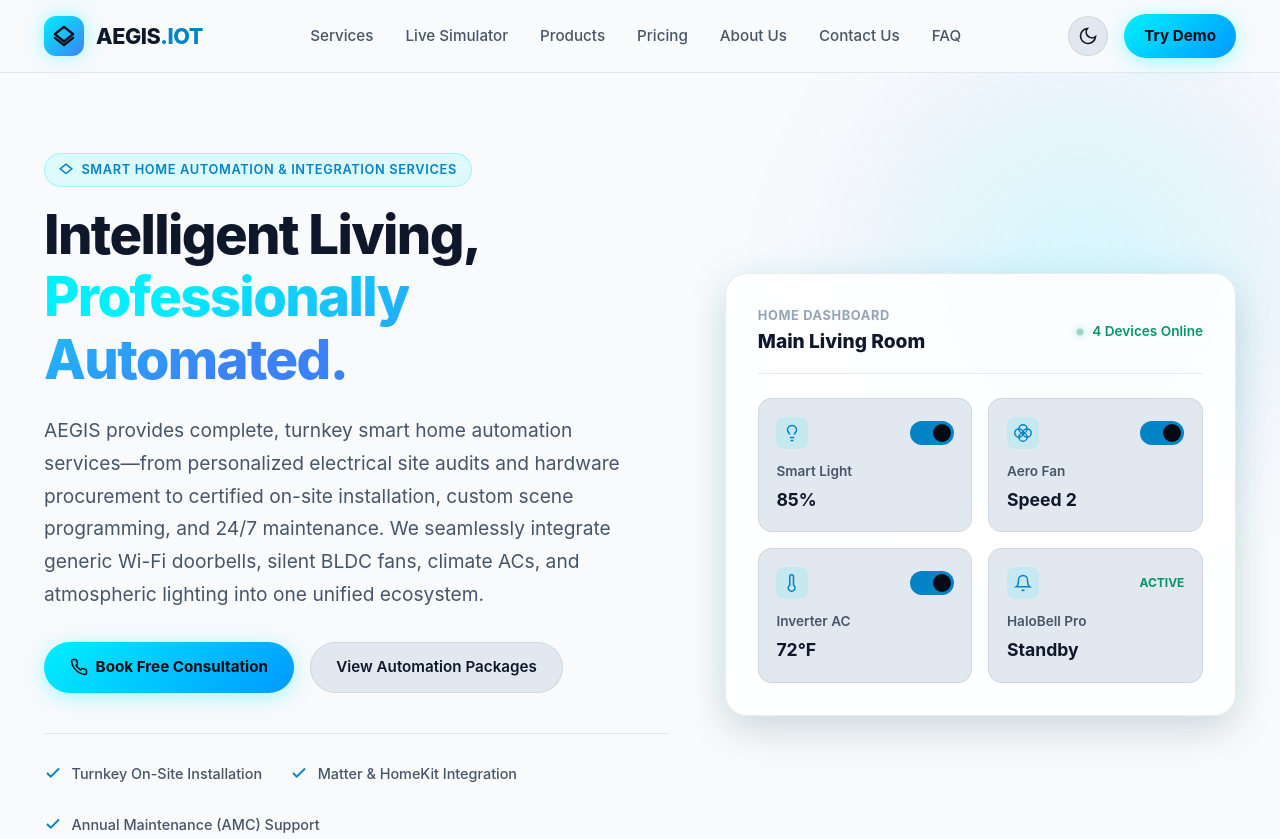
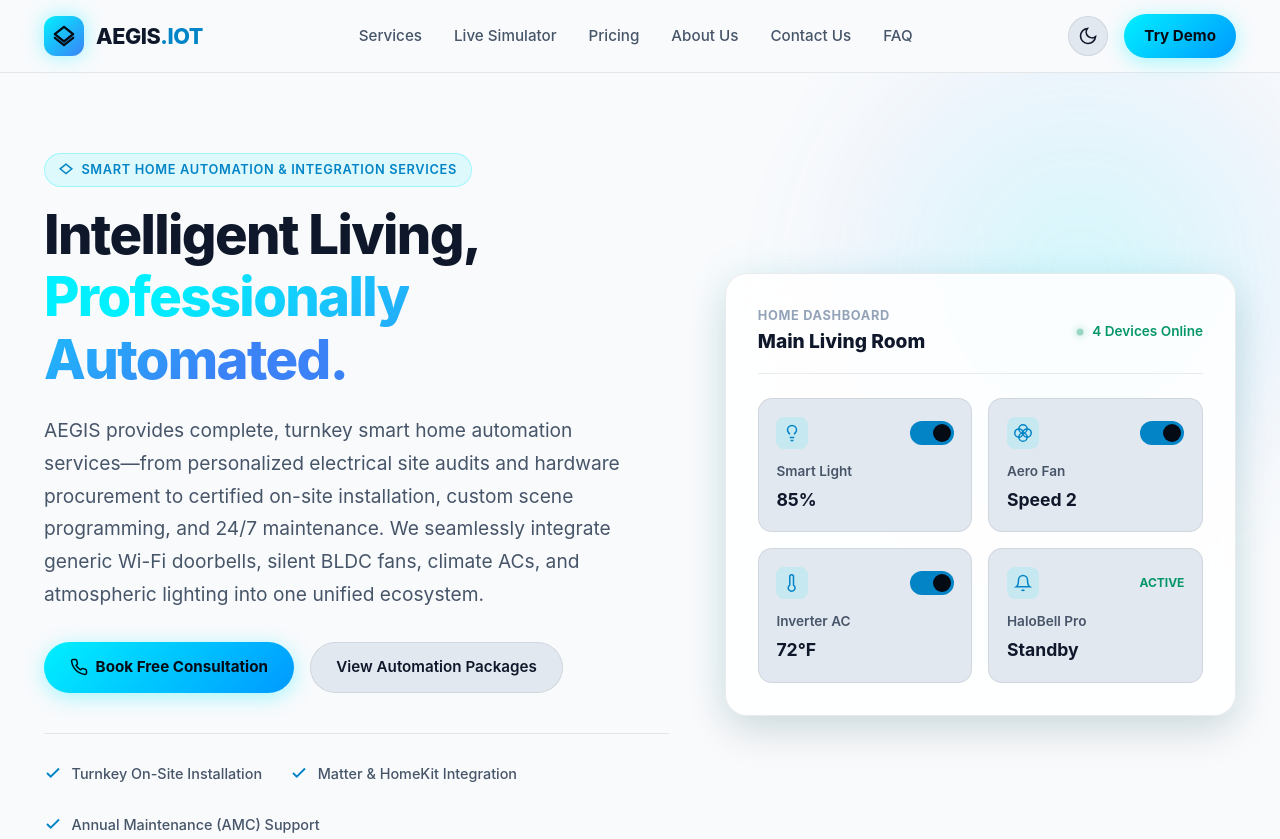
Before and after one commit to swayamsawant42/aegis-smarthome, a plain HTML site: page index.html in a window 1280 px wide. Shown: the top 839 px of the page. Drawn offline with Linux system fonts and the light colour scheme.

Commit message:
Remove Products link from navigation menu

```diff
--- a/index.html
+++ b/index.html
@@ -30,7 +30,6 @@
         <ul class="nav-menu" id="nav-menu">
           <li><a href="#services" class="nav-link">Services</a></li>
           <li><a href="#simulator" class="nav-link">Live Simulator</a></li>
-          <li><a href="#products" class="nav-link">Products</a></li>
           <li><a href="pricing.html" class="nav-link">Pricing</a></li>
           <li><a href="about.html" class="nav-link">About Us</a></li>
           <li><a href="contact.html" class="nav-link">Contact Us</a></li>
```
